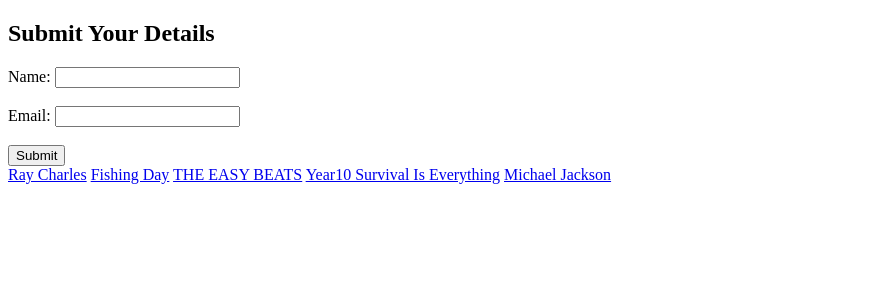
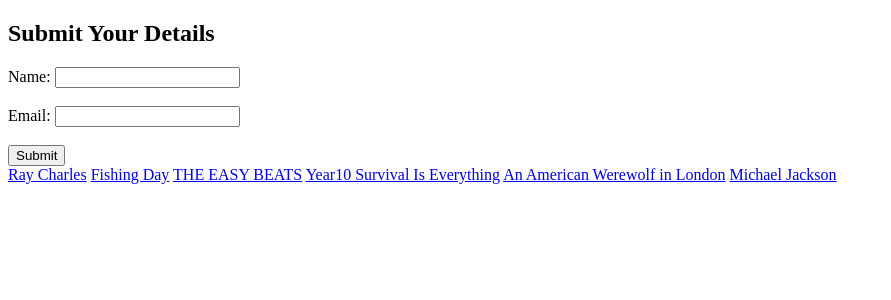
Before and after one commit to naselectric/test21, a Flask app: page / in a window 1280 px wide. Shown: the top 300 px of the page, without its empty margins (0-891 px from the left). Run offline with Flask 2, Linux system fonts and the light colour scheme; some libraries are stand-ins or nearby versions.

Commit message:
Update form.html

```diff
--- a/templates/form.html
+++ b/templates/form.html
@@ -25,6 +25,7 @@
     <a href="https://photos.app.goo.gl/gNCNNKDkSPvE64HB6">Fishing Day</a>
     <a href="https://youtu.be/7LoLor8TlWA?feature=shared">THE EASY BEATS</a>
     <a href="https://youtu.be/Agkdawf9rwM?si=qb88pOinYkNUeyS7">Year10 Survival Is Everything</a>
+    <a href="https://drive.google.com/file/d/1h4OHYQfsa9fZZ1I5BD_3pxeo-H5cjM8J/view?usp=drive_link">An American Werewolf in London</a>
 
     <a href="https://www.youtube.com/watch?v=QNJL6nfu__Q&list=RDQNJL6nfu__Q&start_radio=1">Michael Jackson</a>
 
```
